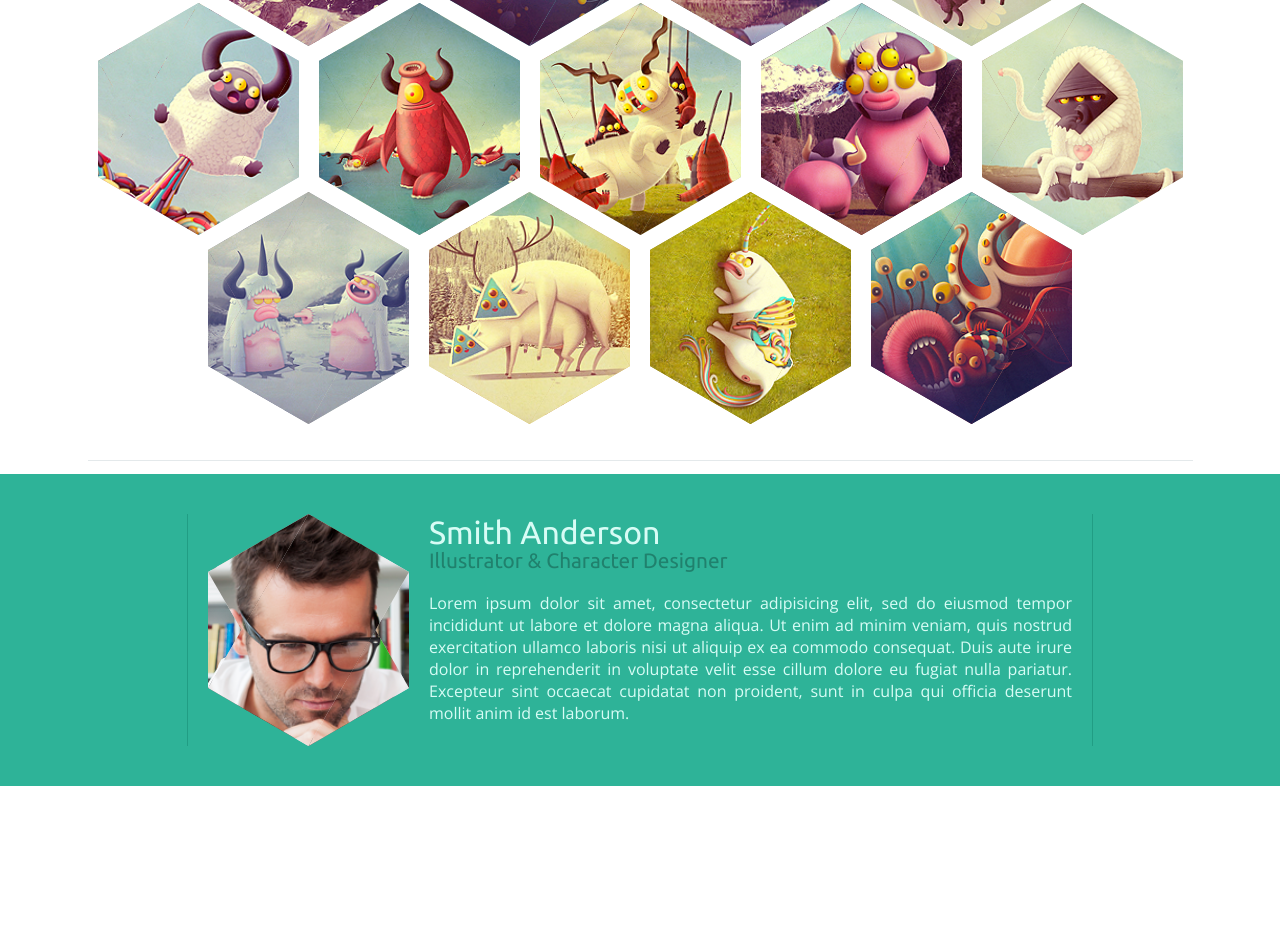
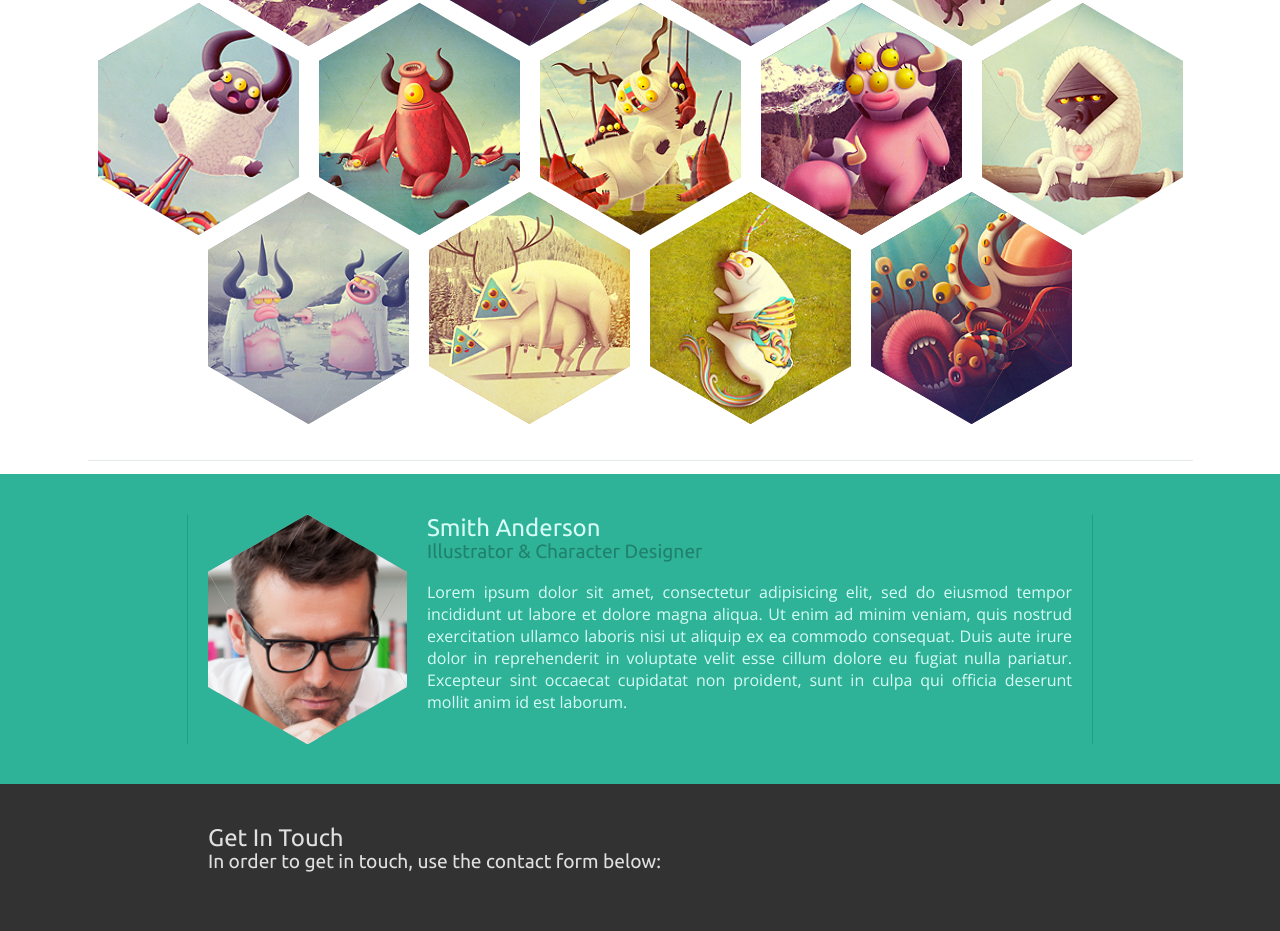
Before and after one commit to toky48/hexal, a website: page index.html in a window 1280 px wide. Shown: the part 310-1241 px from the top of the page. Before the commit the page ends 1096 px from the top, so only its background shows below. Drawn offline with nearby package versions, Linux system fonts and the light colour scheme.

Commit message:
contact section header, colors and layout

```diff
--- a/index.html
+++ b/index.html
@@ -34,7 +34,7 @@
         </div>
     </nav>
 
-    <div class="gridContainer">
+    <section class="gridContainer">
         <div class="hexGrid">
             <div class="hex" data-image="images/portfolio/monster1.png"></div>
             <div class="hex" data-image="images/portfolio/monster2.png"></div>
@@ -50,9 +50,9 @@
             <div class="hex" data-image="images/portfolio/monster12.png"></div>
             <div class="hex" data-image="images/portfolio/monster13.png"></div>
         </div>
-    </div>
+    </section>
 
-    <div class="aboutContainer">
+    <section class="aboutContainer">
         <div class="about">
             <div class="photo">
                 <div class="hexagon-before"></div>
@@ -66,6 +66,16 @@
                 Lorem ipsum dolor sit amet, consectetur adipisicing elit, sed do eiusmod tempor incididunt ut labore et dolore magna aliqua. Ut enim ad minim veniam, quis nostrud exercitation ullamco laboris nisi ut aliquip ex ea commodo consequat. Duis aute irure dolor in reprehenderit in voluptate velit esse cillum dolore eu fugiat nulla pariatur. Excepteur sint occaecat cupidatat non proident, sunt in culpa qui officia deserunt mollit anim id est laborum.
             </p>
         </div>
-    </div>
+    </section>
+
+    <section class="contactContainer">
+        <div class="contact">
+            <hgroup>
+                <h1>Get In Touch</h1>
+                <h2>In order to get in touch, use the contact form below:</h2>
+            </hgroup>
+        </div>
+    </section>
+
 </body>
 </html>
--- a/js/hex.js
+++ b/js/hex.js
@@ -69,6 +69,7 @@ $(function() {
         }
 
         $(".about").width(sectionWidth);
+        $(".contact").width(sectionWidth);
 
     }
 
--- a/scss/main.scss
+++ b/scss/main.scss
@@ -5,9 +5,12 @@ $brightBrandColor: #d7fcf5;
 $darkBrandColor: #20816d;
 $brandBorderColor: #219d84;
 $borderColor: #e4e9eb;
+$containerBackground: #323232;
+$containerBackroundLight: #454545;
+$containerColor: #e0e0e0;
 
 $arrowWidth: 107px;
-$photoWidth: 201px;
+$photoWidth: 199px;
 
 $sectionPadding: 40px;
 
@@ -98,17 +101,24 @@ nav {
     border-bottom: solid 1px $borderColor;
 }
 
-.aboutContainer {
-    background-color: $brandColor;
-    color: $brightBrandColor;
+@mixin container() {
     padding: $sectionPadding 0;
     text-align: justify;
 
     h2 {
-        color: $darkBrandColor;
-        font-size: 1.3em;
+        font-size: 1.2em;
         line-height: 1em;
         padding-bottom: $sectionPadding / 2;
+    }
+}
+
+.aboutContainer {
+    @include container();
+    background-color: $brandColor;
+    color: $brightBrandColor;
+
+    h2 {
+        color: $darkBrandColor;
     }
 }
 
@@ -126,8 +136,18 @@ nav {
     float: left;
     background-image: url("../images/photo.png");
     background-position: center center;
-    background-size: cover;
+    background-size: auto ($photoWidth * 2 / $sqrt3);
     margin-top: ($photoWidth / $sqrt3) / 2;
     margin-bottom: ($photoWidth / $sqrt3) / 2;
     margin-left: 0;
 }
+
+.contactContainer {
+    @include container();
+    background-color: $containerBackground;
+    color: $containerColor;
+}
+
+.contact {
+    margin: auto;
+}
```
Also changed, not shown: css/main.css, 1 other file.
